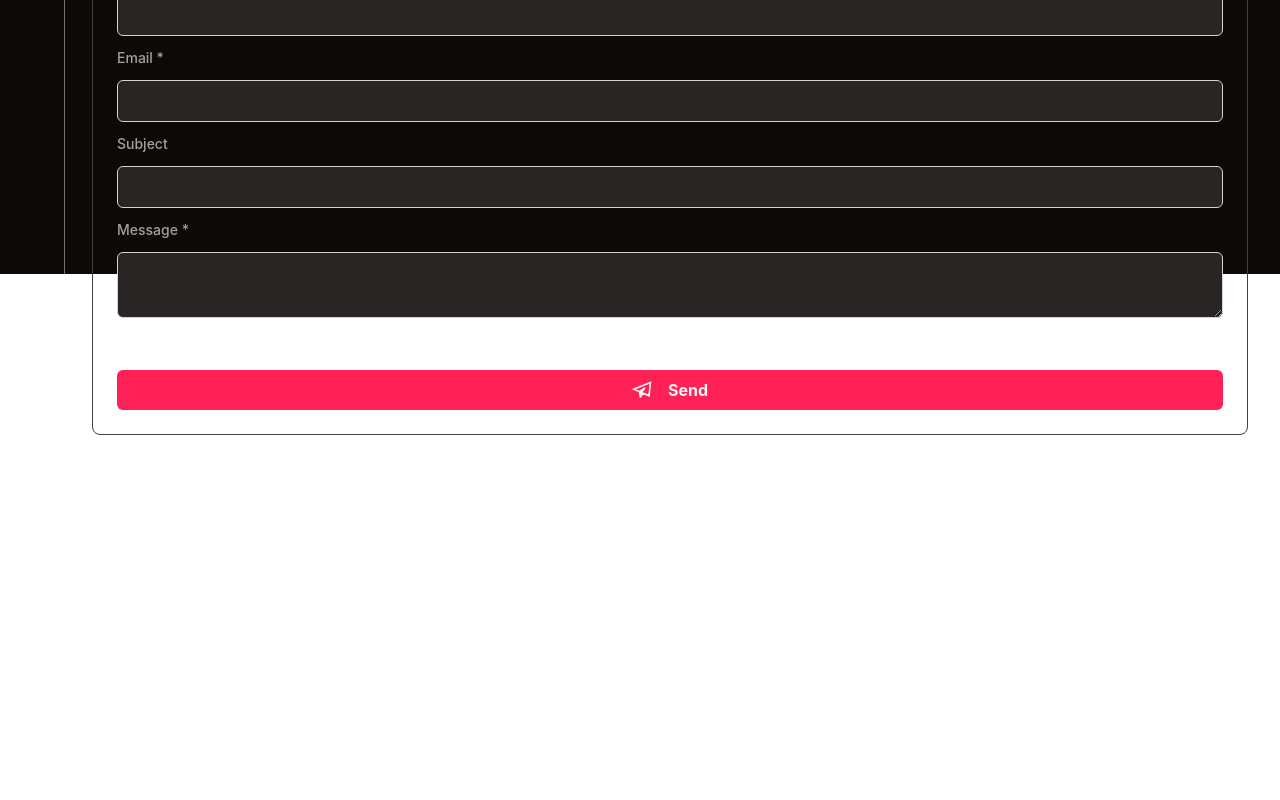
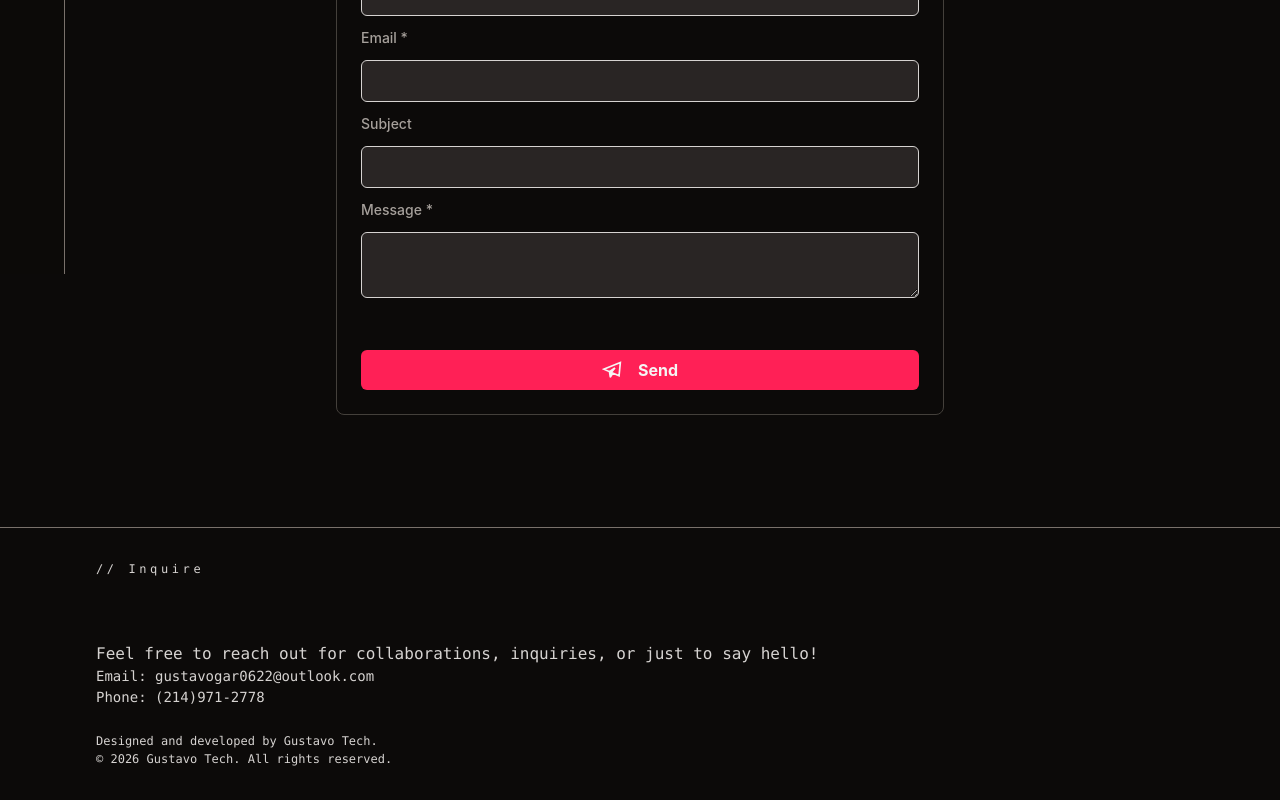
Before and after one commit to RavingIsASport/gustavoReactLatest, a React (Vite) app: page /contact in a window 1280 px wide. Shown: the part 526-1326 px from the top of the page. Before the commit the page ends 800 px from the top, so only its background shows below. Built offline with nearby package versions, Linux system fonts and the light colour scheme.

Commit message:
styles footer. and fixed mobile navbar

```diff
--- a/index.html
+++ b/index.html
@@ -3,7 +3,11 @@
   <head>
     <meta charset="UTF-8" />
     <link rel="icon" type="image/svg+xml" href="" />
-    <meta name="viewport" content="width=device-width, initial-scale=1.0" />
+    <meta
+      name="viewport"
+      content="width=device-width, initial-scale=1, viewport-fit=cover"
+    />
+
     <title>gustavoreactlatest</title>
   </head>
   <body>
--- a/src/App.tsx
+++ b/src/App.tsx
@@ -6,14 +6,15 @@ import Experience from "./Pages/Experience";
 import Contact from "./Pages/Contact";
 import DesktopNavbar from "./components/Global/DesktopNavbar";
 import ProfileLinks from "./components/Global/ProfileLinks";
+import Footer from "./components/Global/Footer";
 
 function App() {
   return (
-    <div className="bg-stone-950  min-h-screen">
+    <div className="bg-stone-950 min-h-screen">
       <ProfileLinks />
       <MobileNavbar />
       <DesktopNavbar />
-      <main className="px-3 md:fixed md:left-15">
+      <main className="container px-8 w-full md:mx-auto mt-20">
         <Routes>
           <Route path="/" element={<Home />} />
           <Route path="/about" element={<About />} />
@@ -21,6 +22,9 @@ function App() {
           <Route path="/contact" element={<Contact />} />
         </Routes>
       </main>
+      <footer className="mb-18 border-t border-stone-500 md:mb-0">
+        <Footer />
+      </footer>
     </div>
   );
 }
--- a/src/Pages/Contact.tsx
+++ b/src/Pages/Contact.tsx
@@ -2,7 +2,7 @@ import EmailForm from "../components/Contact/EmailForm";
 
 export default function Contact() {
   return (
-    <div className="flex flex-col mt-25 mx-5 gap-6">
+    <div className="flex flex-col gap-6 ">
       {/* top section */}
       <section className="flex gap-2 mb-6">
         <span className="rounded-full self-center bg-rose-500 w-2 h-2"></span>
@@ -21,7 +21,7 @@ export default function Contact() {
       </p>
 
       {/* contact form */}
-      <section className="mt-10 border border-stone-700 rounded-lg p-6 w-full mb-28">
+      <section className="mt-10 border border-stone-700 rounded-lg p-6 w-full mb-28 md:mx-auto md:w-3/4 lg:w-1/2">
         <div className="flex items-center gap-2 mb-10 border-b border-stone-700 pb-8">
           <span className="rounded-full bg-rose-500 w-2 h-2"></span>
           <span className="rounded-full bg-yellow-500 w-2 h-2"></span>
--- a/src/Pages/Home.tsx
+++ b/src/Pages/Home.tsx
@@ -1,6 +1,6 @@
 export default function Home() {
   return (
-    <div className="flex flex-col items-start gap-4 mx-3 mt-25">
+    <div className="flex flex-col items-start gap-4">
       <p className="text-stone-300 font-mono text-[12px] tracking-[0.3em] mb-6">
         // Full Stack Developer
       </p>
--- /dev/null
+++ b/src/components/Global/Footer.tsx
@@ -0,0 +1,29 @@
+export default function Footer() {
+  return (
+    <div className="bg-stone-950  text-stone-300 py-8 px-8 md:w-[90%] md:mx-auto">
+      {/*  style content of this footer */}
+
+      <p className="text-stone-300 font-mono text-[12px] tracking-[0.3em] mb-6">
+        // Inquire
+      </p>
+      <br />
+      <p className="text-stone-300 text-md font-mono mt-4">
+        Feel free to reach out for collaborations, inquiries, or just to say
+        hello!
+      </p>
+      <p className="text-stone-300 font-mono text-[14px]">
+        Email: gustavogar0622@outlook.com
+      </p>
+      <p className="text-stone-300 font-mono text-[14px]">
+        Phone: (214)971-2778
+      </p>
+      <br />
+      <p className="text-stone-300 font-mono text-[12px]">
+        Designed and developed by Gustavo Tech.
+      </p>
+      <p className="text-stone-300 font-mono text-[12px]">
+        © 2026 Gustavo Tech. All rights reserved.
+      </p>
+    </div>
+  );
+}
--- a/src/components/Global/MobileNavbar.tsx
+++ b/src/components/Global/MobileNavbar.tsx
@@ -9,9 +9,9 @@ export default function MobileNavbar() {
   return (
     <>
       {/* Navigation Mobile bar */}
-      <nav className="bg-stone-950 p-4 border-t border-stone-500 fixed bottom-0 right-0 left-0 md:hidden">
+      <nav className="bg-stone-950 p-4 border-t border-stone-500 fixed bottom-0 left-0 right-0 md:hidden">
         {/* Navigation tabs */}
-        <div className="container mx-auto flex justify-around items-center ">
+        <div className=" mx-auto flex justify-around items-center ">
           {/* Home icon tab */}
           <NavLink
             to="/"
```
